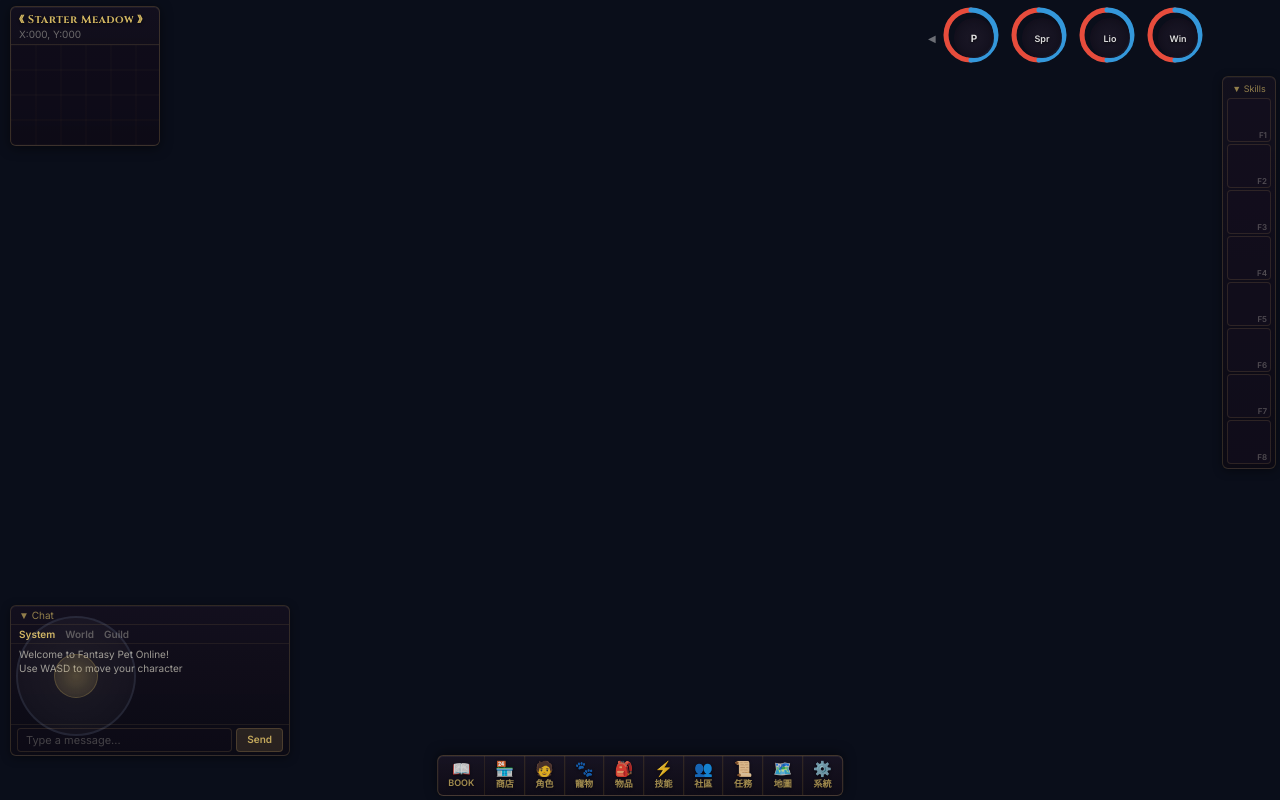
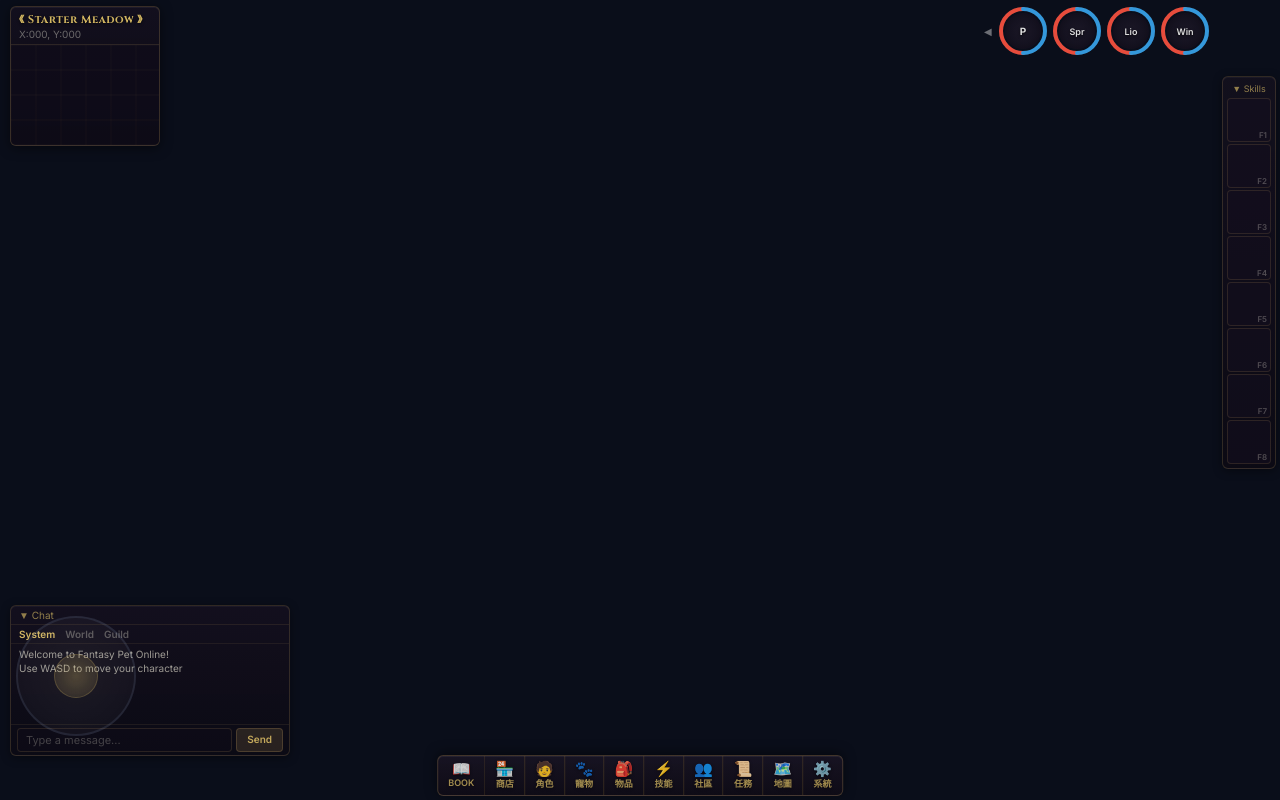
Before and after one commit to kachun2021/RPGPRO-01, a website built with Vite: page index.html in a window 1280 px wide. Built offline with nearby package versions, Linux system fonts and the light colour scheme; what @babylonjs/core would draw is missing.

Commit message:
fix: portrait arc proportions - r=22 sw=4 flush on 36px inner, single ring

```diff
--- a/index.html
+++ b/index.html
@@ -136,8 +136,8 @@
     /* ===== FLOATING PORTRAIT RINGS (no BG) ===== */
     .hud-portrait {
       position: relative;
-      width: 64px;
-      height: 64px;
+      width: 50px;
+      height: 50px;
     }
 
     .hud-portrait-inner {
@@ -145,8 +145,8 @@
       top: 50%;
       left: 50%;
       transform: translate(-50%, -50%);
-      width: 40px;
-      height: 40px;
+      width: 36px;
+      height: 36px;
       border-radius: 50%;
       border: none;
       background: radial-gradient(circle, rgba(30, 25, 40, 0.9), rgba(15, 12, 25, 0.95));
--- a/src/ui/HUD.ts
+++ b/src/ui/HUD.ts
@@ -84,10 +84,11 @@ export class HUD {
             const wrapper = document.createElement('div');
             wrapper.className = 'hud-portrait';
 
-            const size = 58;
-            const r = 25;
+            const size = 50;
+            const r = 22;
             const cx = size / 2;
             const cy = size / 2;
+            const sw = 4;
 
             // Inner circle
             const inner = document.createElement('div');
@@ -101,14 +102,14 @@ export class HUD {
             svg.setAttribute('viewBox', `0 0 ${size} ${size}`);
             svg.style.cssText = 'position:absolute;top:0;left:0;pointer-events:none';
 
-            // HP: left arc (180→360 = bottom-left to top-left)
-            const hpBg = this._arc(cx, cy, r, 180, 360, 'rgba(255,255,255,0.08)', 5);
-            const hpFill = this._arc(cx, cy, r, 180, 360, '#E74C3C', 5);
+            // HP: left arc (red)
+            const hpBg = this._arc(cx, cy, r, 180, 360, 'rgba(255,255,255,0.1)', sw);
+            const hpFill = this._arc(cx, cy, r, 180, 360, '#E74C3C', sw);
             hpFill.classList.add('hp-arc');
 
-            // MP: right arc (0→180 = top-right to bottom-right)
-            const mpBg = this._arc(cx, cy, r, 0, 180, 'rgba(255,255,255,0.08)', 5);
-            const mpFill = this._arc(cx, cy, r, 0, 180, '#3498DB', 5);
+            // MP: right arc (blue)
+            const mpBg = this._arc(cx, cy, r, 0, 180, 'rgba(255,255,255,0.1)', sw);
+            const mpFill = this._arc(cx, cy, r, 0, 180, '#3498DB', sw);
             mpFill.classList.add('mp-arc');
 
             svg.appendChild(hpBg);
@@ -139,7 +140,7 @@ export class HUD {
       private _setArc(el: HTMLDivElement, cls: string, pct: number, s: number, e: number): void {
             const arc = el.querySelector(`.${cls}`) as SVGPathElement | null;
             if (!arc) return;
-            const total = Math.PI * 25 * (e - s) / 180;
+            const total = Math.PI * 22 * (e - s) / 180;
             const fill = total * Math.max(0, Math.min(1, pct));
             arc.setAttribute('stroke-dasharray', `${fill} ${total}`);
       }
```
